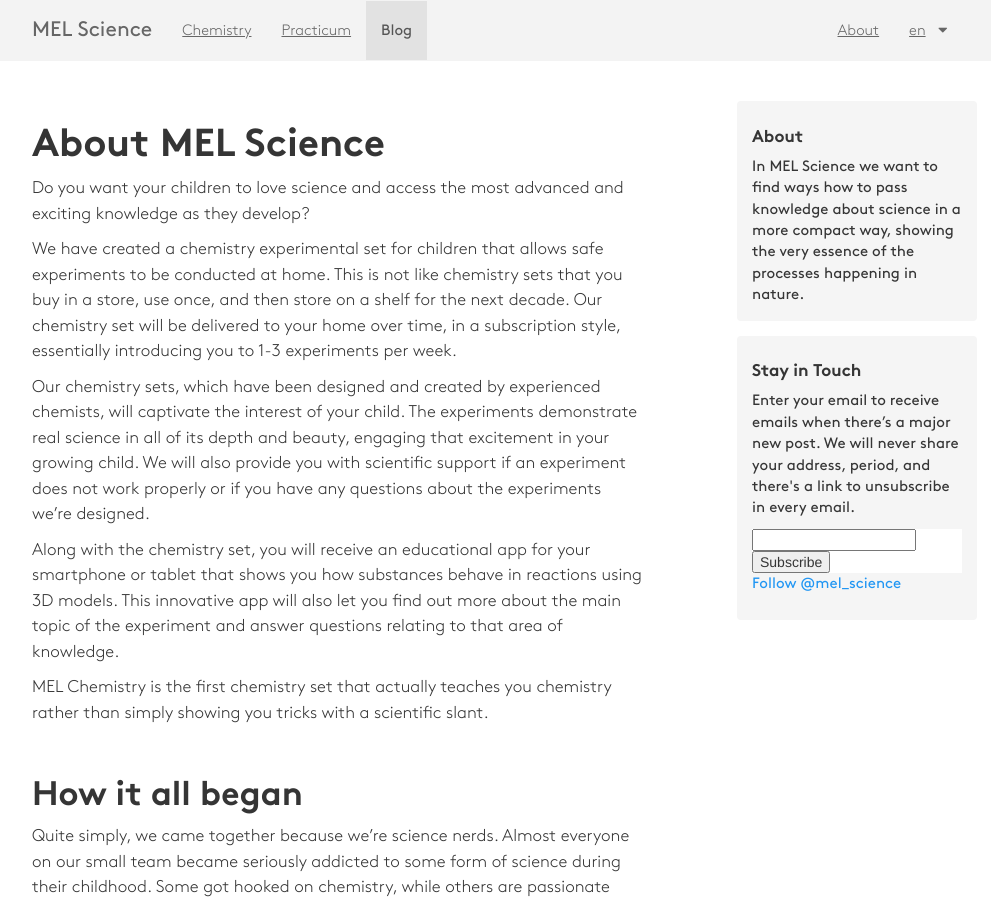
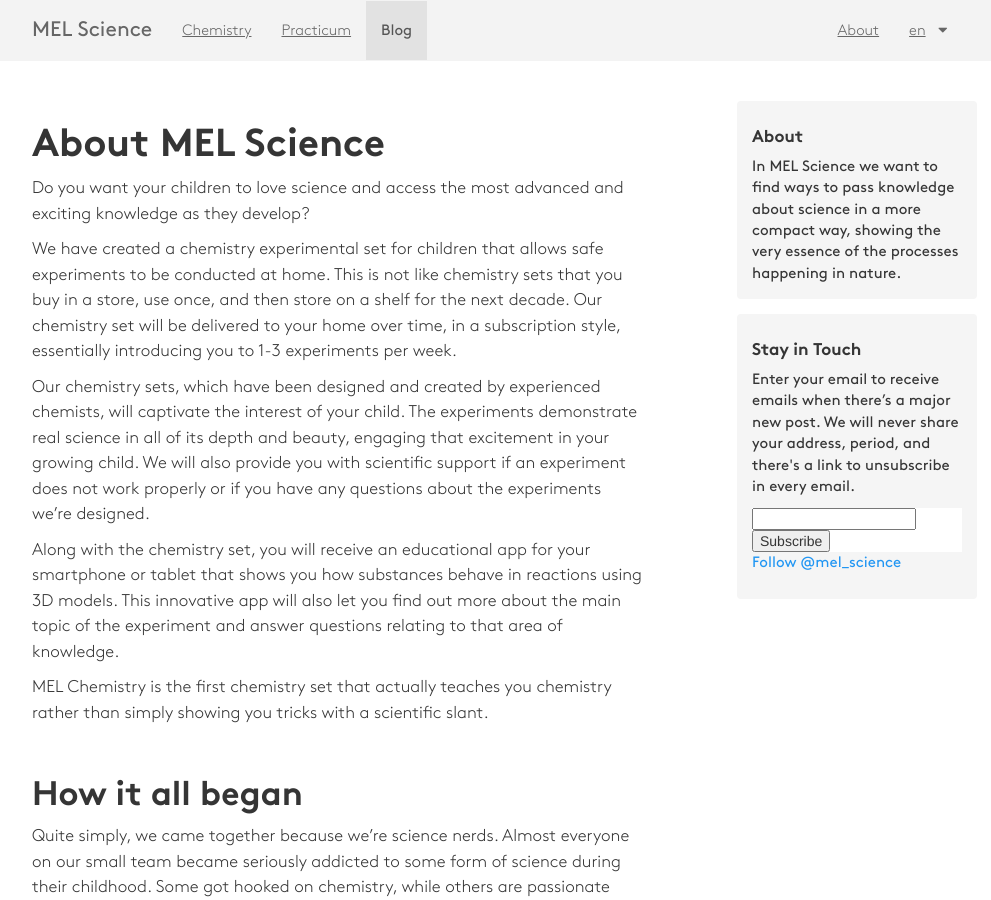
Before and after one commit to MELScience/blog.melscience.com, a Jekyll site: the page built from en/about.md, in a window 1280 px wide and 900 px high. Shown: the whole window, without its empty margins (143-1134 px from the left). Built offline with Jekyll 4.4.1, drawn with Linux system fonts in a browser that asks for light colours; nearby versions of some CDN libraries; comment, search, counter and statistics services are not loaded.

Commit message:
Fix to about-text

```diff
--- a/_data/localization_en.yml
+++ b/_data/localization_en.yml
@@ -2,7 +2,7 @@
 blog: Blog
 chemistry: Chemistry
 about: About
-about-text: In MEL Science we want to find ways how to pass knowledge about science in a more compact way, showing the very essence of the processes happening in nature.
+about-text: In MEL Science we want to find ways to pass knowledge about science in a more compact way, showing the very essence of the processes happening in nature.
 other-languages: Other languages
 language-name:
   en: English
```
